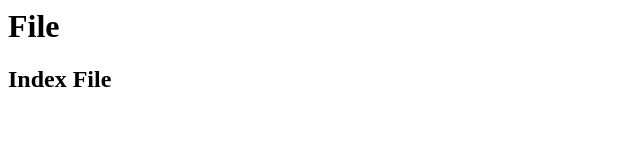
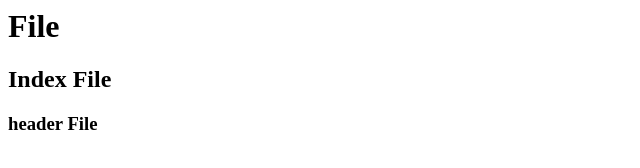
Before and after one commit to Mariyakumar/Mariyakumar, a plain HTML site: page index.html in a window 1280 px wide. Shown: the whole page, without its empty margins (0-640 px from the left). Drawn offline with Linux system fonts and the light colour scheme.

```diff
--- a/index.html
+++ b/index.html
@@ -1,2 +1,3 @@
 <h1> File <h1>
 <h2> Index File <h2>
+<h3> header File <h3>
```
